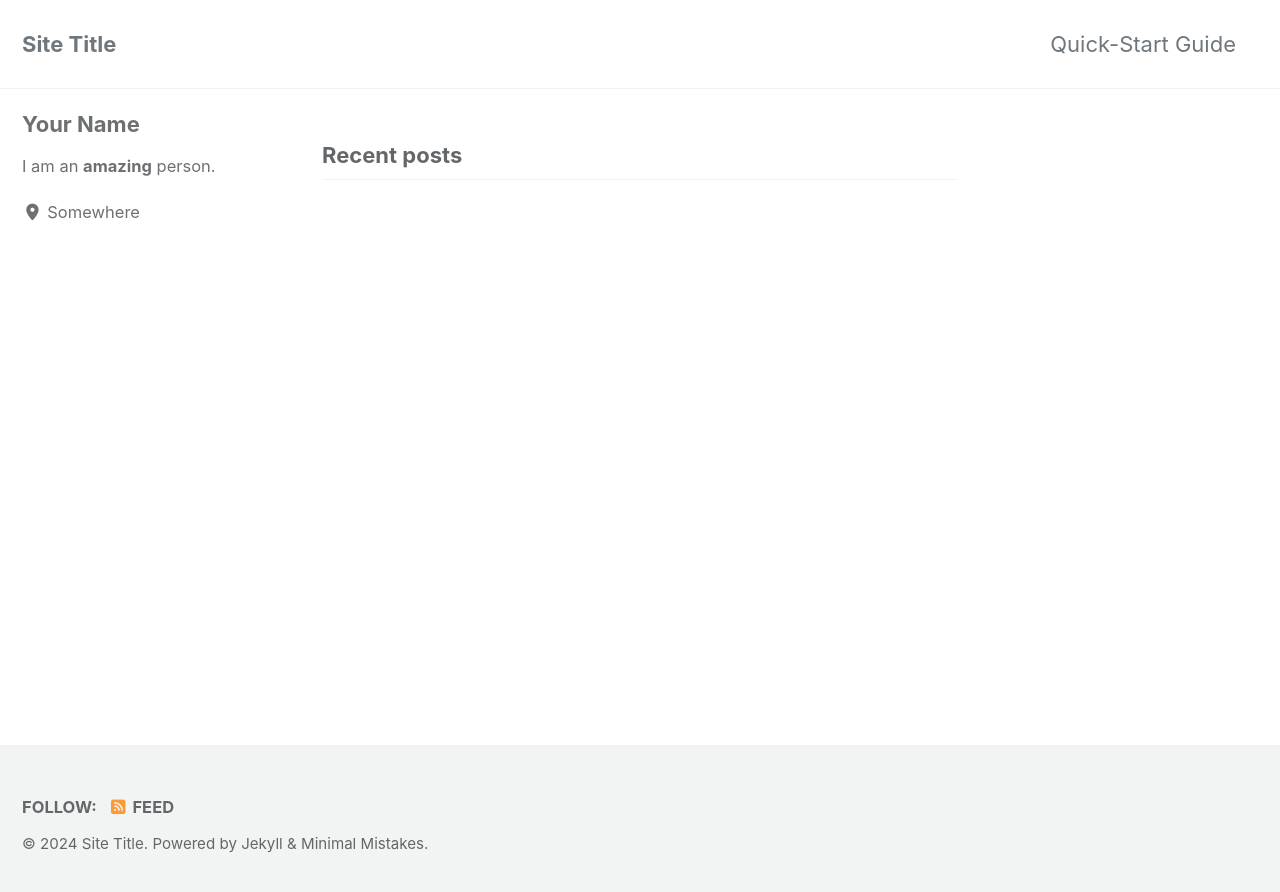
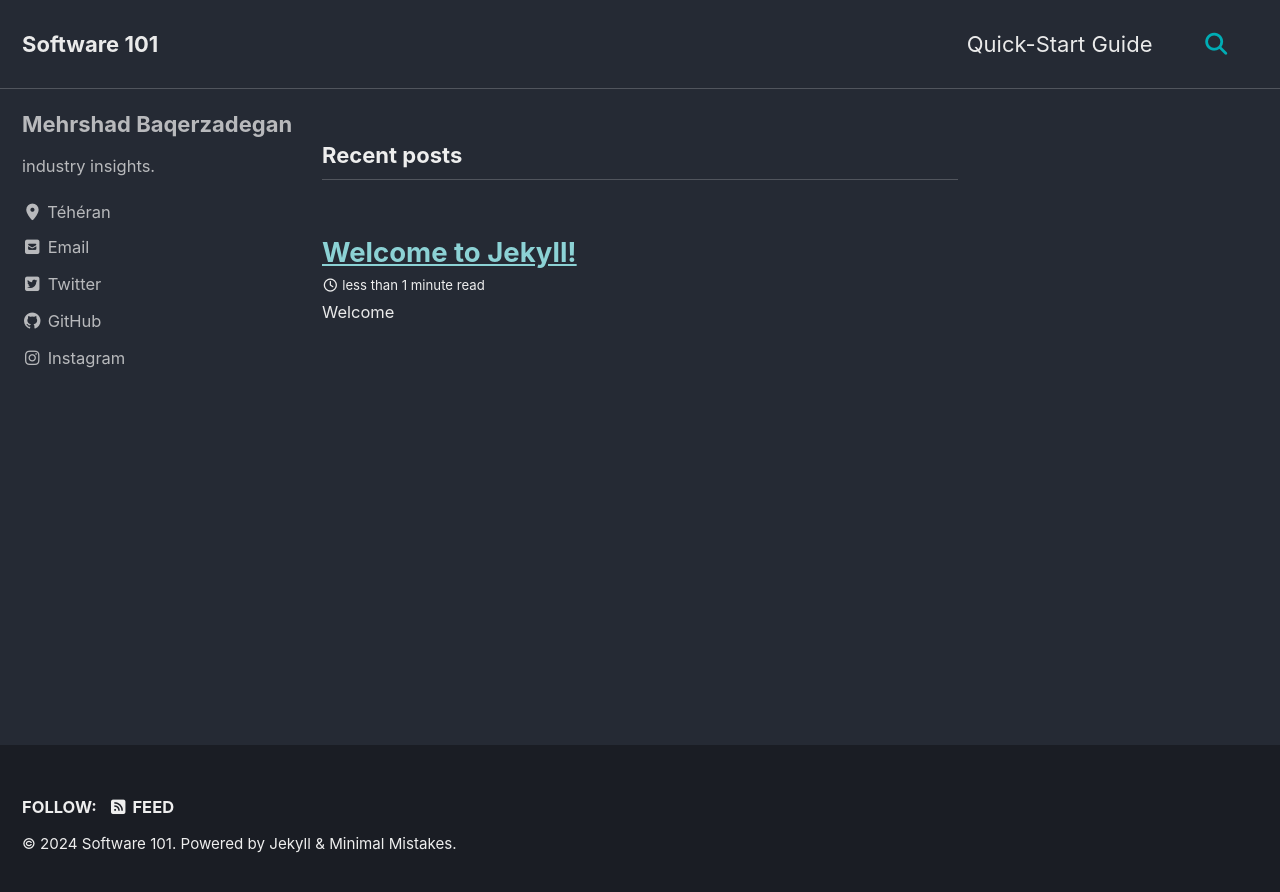
Before and after one commit to ducksonmoon/ducksonmoon.github.io, a Jekyll site: the page built from index.html, in a window 1280 px wide. Shown: the top 892 px of the page. Built offline with Jekyll 4.4.1, drawn with Linux system fonts in a browser that asks for light colours; cached includes are drawn as plain includes; the list of posts is cut into pages by our own code; comment, search, counter and statistics services are not loaded.

Commit message:
update config.yml

```diff
--- a/_config.yml
+++ b/_config.yml
@@ -12,16 +12,16 @@
 
 # theme                  : "minimal-mistakes-jekyll"
 # remote_theme           : "mmistakes/minimal-mistakes"
-minimal_mistakes_skin    : "default" # "air", "aqua", "contrast", "dark", "dirt", "neon", "mint", "plum", "sunrise"
+minimal_mistakes_skin    : "dark" # "air", "aqua", "contrast", "dark", "dirt", "neon", "mint", "plum", "sunrise"
 
 # Site Settings
 locale                   : "en-US"
 rtl                      : # true, false (default) # turns direction of the page into right to left for RTL languages
-title                    : "Site Title"
+title                    : "Software 101"
 title_separator          : "-"
 subtitle                 : # site tagline that appears below site title in masthead
-name                     : "Your Name"
-description              : "An amazing website."
+name                     : "Mehrshad Baqerzadegan"
+description              : "Software 101 - Master software development with expert tips, tutorials, and industry insights. By Mehrshad Baqerzadegan."
 url                      : # the base hostname & protocol for your site e.g. "https://mmistakes.github.io"
 baseurl                  : # the subpath of your site, e.g. "/blog"
 repository               : # GitHub username/repo-name e.g. "mmistakes/minimal-mistakes"
@@ -68,9 +68,9 @@
 atom_feed:
   path                   : # blank (default) uses feed.xml
   hide                   : # true, false (default)
-search                   : # true, false (default)
-search_full_content      : # true, false (default)
-search_provider          : # lunr (default), algolia, google
+search                   : true
+search_full_content      : true
+search_provider          : 'google'
 lunr:
   search_within_pages    : # true, false (default)
 algolia:
@@ -113,30 +113,30 @@
 
 # Site Author
 author:
-  name             : "Your Name"
+  name             : "Mehrshad Baqerzadegan"
   avatar           : # path of avatar image, e.g. "/assets/images/bio-photo.jpg"
-  bio              : "I am an **amazing** person."
-  location         : "Somewhere"
+  bio              : "industry insights."
+  location         : "Téhéran"
   email            :
   links:
     - label: "Email"
       icon: "fas fa-fw fa-envelope-square"
-      # url: "mailto:your.name@email.com"
+      url: "mailto:MehrshadBaqerzadegan@gmail.com"
     - label: "Website"
       icon: "fas fa-fw fa-link"
       # url: "https://your-website.com"
     - label: "Twitter"
       icon: "fab fa-fw fa-twitter-square"
-      # url: "https://twitter.com/"
+      url: "https://x.com/sinfulspinoza/"
     - label: "Facebook"
       icon: "fab fa-fw fa-facebook-square"
       # url: "https://facebook.com/"
     - label: "GitHub"
       icon: "fab fa-fw fa-github"
-      # url: "https://github.com/"
+      url: "https://github.com/ducksonmoon/"
     - label: "Instagram"
       icon: "fab fa-fw fa-instagram"
-      # url: "https://instagram.com/"
+      url: "https://instagram.com/mebaqerzadegan"
 
 # Site Footer
 footer:
@@ -320,6 +320,6 @@
       layout: single
       author_profile: true
       read_time: true
-      comments: # true
+      comments: true
       share: true
       related: true
--- /dev/null
+++ b/_posts/2024-07-07-introduction.md
@@ -0,0 +1,10 @@
+---
+layout: post
+title: "Welcome to Jekyll!"
+---
+
+# Welcome
+
+**Hello world**, this is my first Jekyll blog post.
+
+I hope you like it!
```
